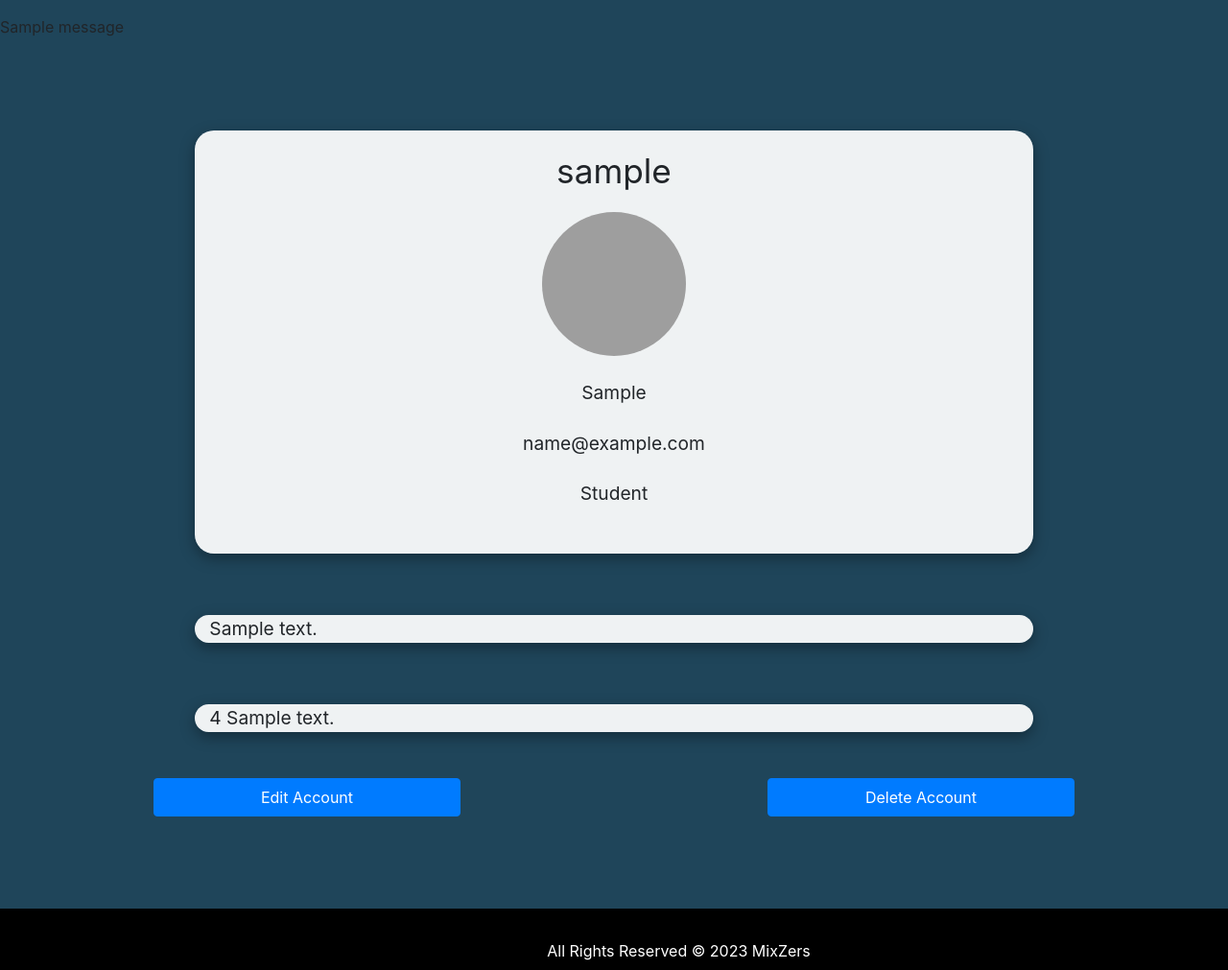
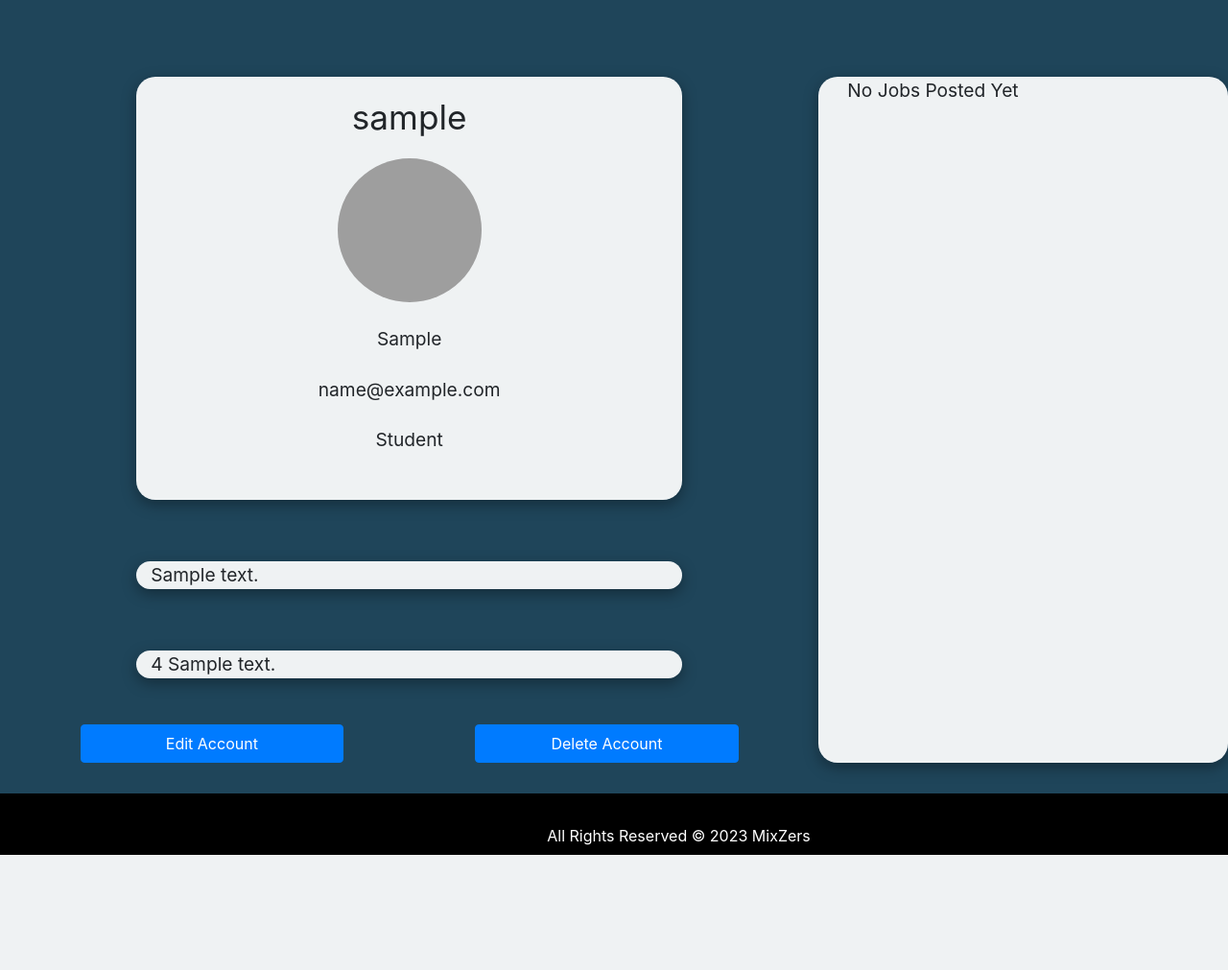
Before and after one commit to jpgrimesy/mixzers, a Django app: page /profile/ in a window 1280 px wide. Shown: the part 40-1051 px from the top of the page at 96% size. After the commit the page ends 931 px from the top, so only its background shows below. Run offline with Django 4.2, Linux system fonts and the light colour scheme; a user stored in the database is signed in; tables that the repository leaves empty hold one stand-in row (values such as "Sample post"); one stand-in notice (Sample message) is shown; grey boxes are pictures that could not be loaded.

Commit message:
added proper views for update and delete profile; added basic styling for job post page, but not bad; conditionally rendering job post create and delete buttons (they won't show until I update that functionality)

```diff
--- a/mixzers/main_app/static/css/style.css
+++ b/mixzers/main_app/static/css/style.css
@@ -621,12 +621,12 @@ input{
 /* profile page */
 #profile-test{
     background-color: rgb(7, 49, 73, 0.9);
-    color:
+
 }
 
 .upper, #jp-form{
     display: flex;
-    margin: 4rem;
+    /* margin: 4rem; */
     justify-content: space-around;
 }
 .left, .right, .middle, #jp-form{
@@ -714,3 +714,15 @@ input{
     box-shadow: rgb(0, 0, 0, 0.35) 0px 5px 15px;
 
 }
+#profile-page-split{
+    display: flex;
+    justify-content: space-around;
+    margin-top: 3rem;
+}
+.render-jobs{
+    margin-left: auto;
+    margin-bottom: 0;
+    display: flex;
+    justify-content: start;
+    flex-direction: column;
+}
--- a/mixzers/main_app/templates/test_profile.html
+++ b/mixzers/main_app/templates/test_profile.html
@@ -31,14 +31,8 @@
             </ul>
         </nav>
     </header>
-
-    {% if messages %}
-        {% for message in messages %}
-
-        {{ message }}
-        {% endfor %}
-    {% endif %}
-
+    <div id="profile-page-split">
+        <div class="col-sm-8">
             <section class="upper row">
                 <div class="left col-sm-8">
                     <!-- <div class="middle">
@@ -94,14 +88,37 @@
 
                 </div>
                 <div class="row col-sm-12">
-            <button type="submit" class="btn col-sm-3 btn-primary" id="profile-btn">Edit Account</button>
-            <button type="submit" class="btn col-sm-3 btn-primary" id="profile-btn">Delete Account</button>
+
+                    <button type="submit" class="btn col-sm-4 btn-primary" id="profile-btn">Edit Account</button>
+                    <button type="submit" class="btn col-sm-4 btn-primary" id="profile-btn">Delete Account</button>
+
+
                 </div>
 
             </section>
+        </div>
+
+        <div class="middle render-jobs col-sm-4">
+            <div class="col-sm-12">
+                <!-- this conditional rendering statment needs to be adjusted -->
+                {% if Job_Post %}
+                    {{ Job_Post }}
+
+                    <button type="submit" class="btn col-sm-12 btn-primary" id="profile-btn">Edit Job</button>
+                    <button type="submit" class="btn col-sm-12 btn-primary" id="profile-btn">Delete Job</button>
+                    <hr>
+                {% else %}
+                    No Jobs Posted Yet
+                {% endif %}
+
+            </div>
+            <!-- <button type="submit" class="btn col-sm-12 btn-primary" id="profile-btn">Edit Jobs</button> -->
 
 
 
+        </div>
+
+    </div>
     <a href="{% url 'verify' %}">verify</a><br />
 
 
```
Also changed, not shown: mixzers/main_app/templates/main_app/mixzer_confirm_delete.html (added, +12 -0 lines), mixzers/main_app/urls.py (+7 -1 lines), mixzers/main_app/views.py (+14 -1 lines). Lines whose indentation alone changed are shown as unchanged.
